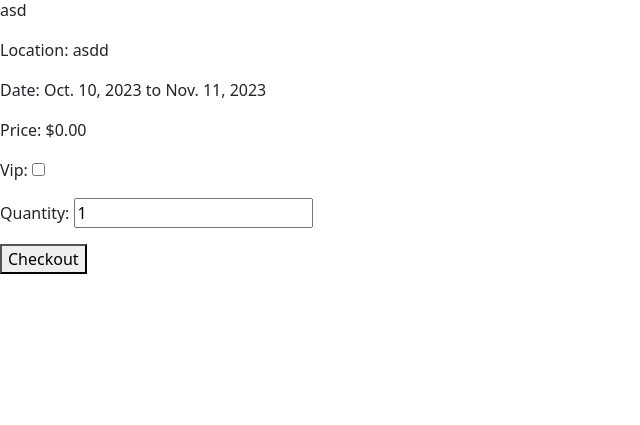
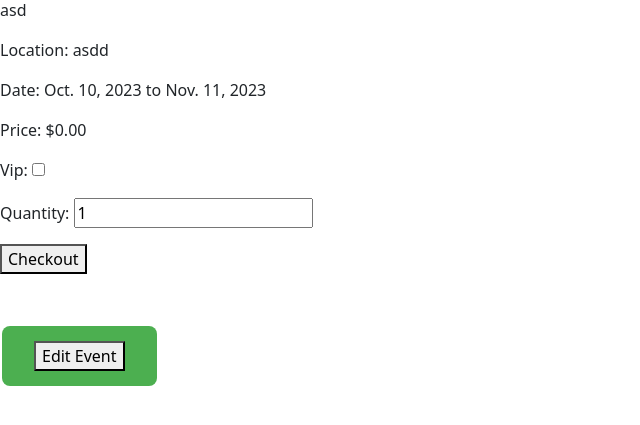
Before and after one commit to paulhoratau/GoTickets, a Django app: page /events/2/ in a window 1280 px wide. Shown: the part 309-734 px from the top of the page, without its empty margins (0-640 px from the left). Run offline with Django 5.2, Linux system fonts and the light colour scheme; data comes from the database, SQL or seed files in the repository; both versions use the stored data as it was after the commit.

Commit message:
added updates on functionalities

```diff
--- a/GoTicketsApp/forms.py
+++ b/GoTicketsApp/forms.py
@@ -12,7 +12,7 @@ class CreateUserForm(UserCreationForm):
 class EventForm(forms.ModelForm):
     class Meta:
         model = Event
-        fields =  '__all__'
+        fields =  ['title', 'description', 'location', 'start_date', 'end_date', 'image', 'price']
 
 class UpdateEventForm(ModelForm):
     class Meta:
--- a/GoTicketsApp/static/css/style.css
+++ b/GoTicketsApp/static/css/style.css
@@ -0,0 +1,13 @@
+.button-style {
+    background-color: #4CAF50; /* Green */
+    border: none;
+    color: white;
+    padding: 15px 32px;
+    text-align: center;
+    text-decoration: none;
+    display: inline-block;
+    font-size: 16px;
+    margin: 4px 2px;
+    cursor: pointer;
+    border-radius: 8px;
+}
--- a/GoTicketsApp/templates/GoTickets/eventcreate.html
+++ b/GoTicketsApp/templates/GoTickets/eventcreate.html
@@ -5,6 +5,7 @@
 <form method="post" enctype="multipart/form-data">
     {% csrf_token %}
     {{ event_form.as_p }}
+
     <button type="submit" name="create">Create Event</button>
 </form>
 
--- a/GoTicketsApp/templates/GoTickets/events_by_id.html
+++ b/GoTicketsApp/templates/GoTickets/events_by_id.html
@@ -10,13 +10,13 @@
   <p>Date: {{ event.start_date }} to {{ event.end_date }}</p>
   <p>Price: ${{ event.price }}</p>
 
-  <!-- Add to Cart Form -->
 </div>
 <form method="post">
     {% csrf_token %}
     {{ form.as_p }}
     <button type="submit">Checkout</button>
-</form>
+</form><br/><br/>
+<a href="/events/{{ event.id }}/manage/" class="button-style"><button>Edit Event</button></a>
 
 
 
--- a/GoTicketsApp/views.py
+++ b/GoTicketsApp/views.py
@@ -141,15 +141,15 @@ def eventcreate(request):
             upload_form = UploadFileForm(request.POST, request.FILES)
             if upload_form.is_valid():
                 events = handle_uploaded_file(request.FILES['file'])
-                request.session['events'] = [event for event in events]  # Ensure all events are serializable
+                request.session['events'] = [event for event in events]
                 return render(request, 'GoTickets/confirm_events.html', {'events': events})
         elif 'create' in request.POST:
             event_form = EventForm(request.POST, request.FILES)
             if event_form.is_valid():
-                event = event_form.save(commit=False)  # Assumes EventForm is a ModelForm
-                # Add any additional processing or field setting here
-                event.save()  # Save the event to the database
-                return redirect('/events/')  # Redirect to a confirmation page or similar
+                event = event_form.save(commit=False)
+                event.organizer = request.user
+                event.save()
+                return redirect('/events/')
 
     return render(request, 'GoTickets/eventcreate.html', {
         'upload_form': upload_form,
@@ -174,7 +174,7 @@ def handle_uploaded_file(f):
             'location': child.find('location').text,
             'start_date': child.find('start_date').text,
             'end_date': child.find('end_date').text,
-            'price': str(child.find('price').text)  # Ensure this is serializable
+            'price': str(child.find('price').text)
         }
         events.append(event)
     return events
@@ -194,12 +194,12 @@ def confirm_post(request):
             del request.session['event_data']
             return redirect('/events/')
         else:
-            # Clear session for both events and event data on cancel
+
             request.session.pop('events', None)
             request.session.pop('event_data', None)
             return redirect('/upload/')
 
-    return redirect('/upload/')  # Redirect if no POST data or no data in session
+    return redirect('/upload/')
 
 def ticket_confirmation(request, id):
     event = get_object_or_404(Event, pk=id)
```
Also changed, not shown: db.sqlite3, media/images/Screenshot_2024-05-06_at_14.27.34.png (added), media/images/Screenshot_at_May_06_14-27-46.png (added), media/images/Screenshot_at_May_06_14-27-46_5GegQ4M.png (added).
